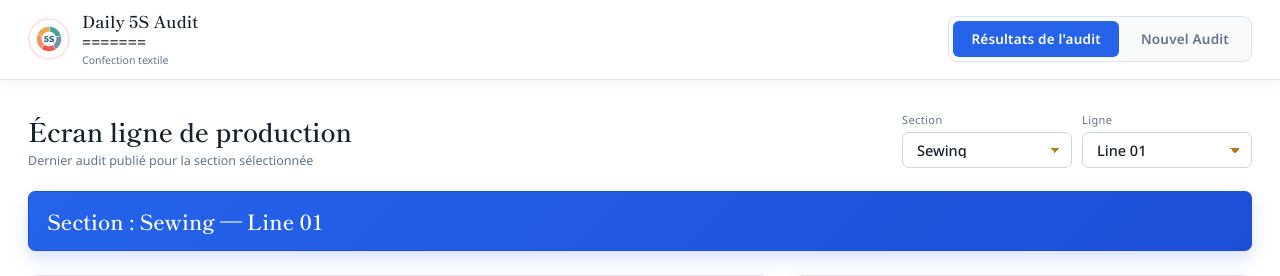
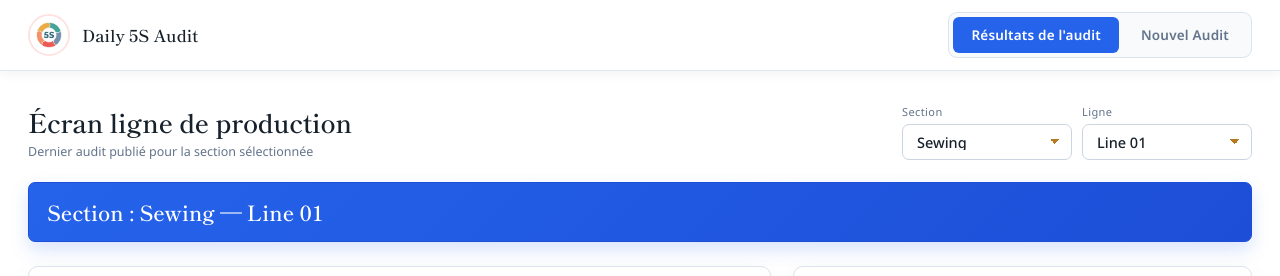
Before and after one commit to tanjona-web/5S-AUDIT, a Flask app: page / in a window 1280 px wide. Shown: the top 276 px of the page. Run offline with Flask 3, Linux system fonts and the light colour scheme; data comes from the database, SQL or seed files in the repository.

Commit message:
Remove 'Confection textile' from index.html
Removed the 'Confection textile' text from the navigation.

```diff
--- a/templates/index.html
+++ b/templates/index.html
@@ -18,8 +18,6 @@
     <img class="brand-logo" src="{{ url_for('static', filename='images/logo-5s.jpg') }}" alt="Logo 5S">
     <div>
       <div class="t1">Daily 5S Audit</div>
-=======
-      <div class="t2">Confection textile</div>
     </div>
   </div>
   <div class="nav-menu">
```
